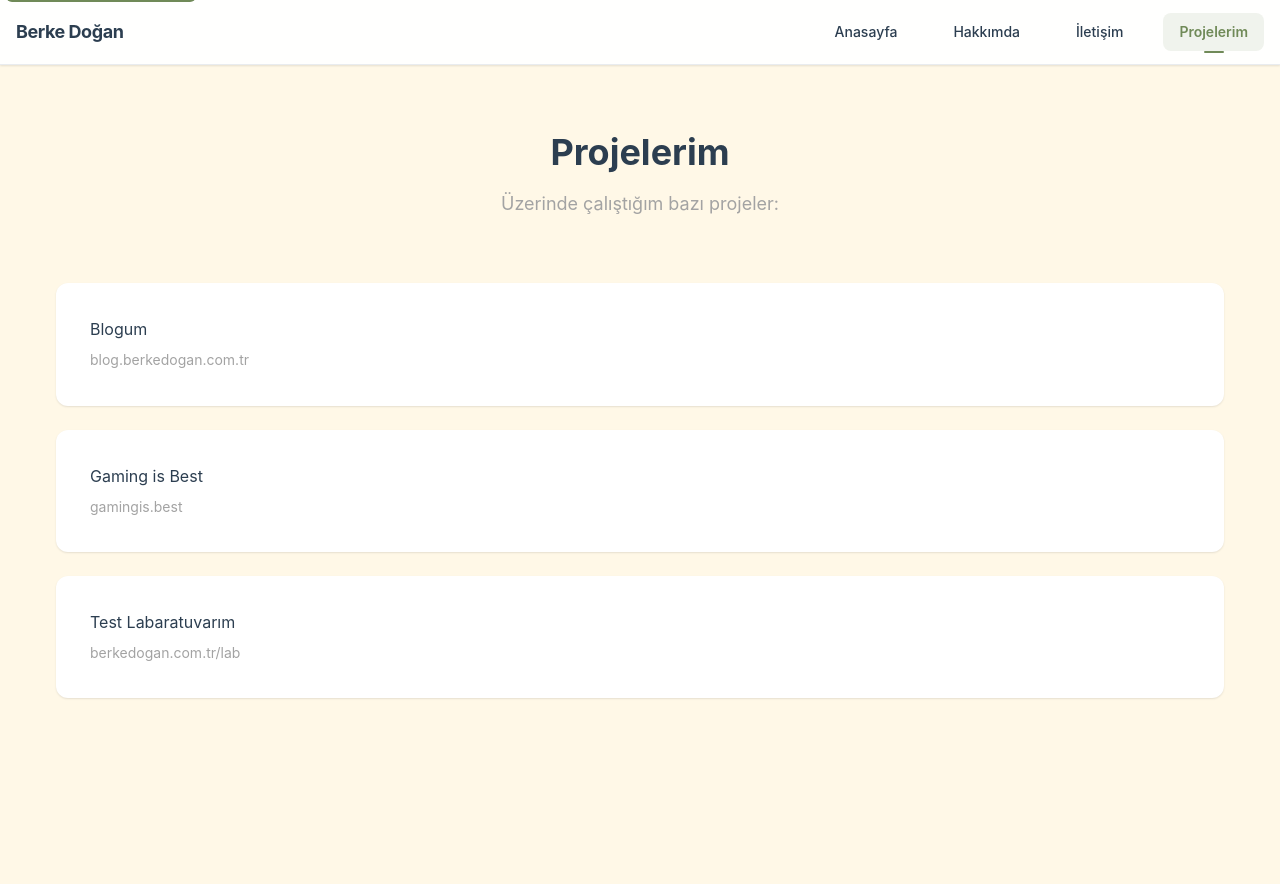
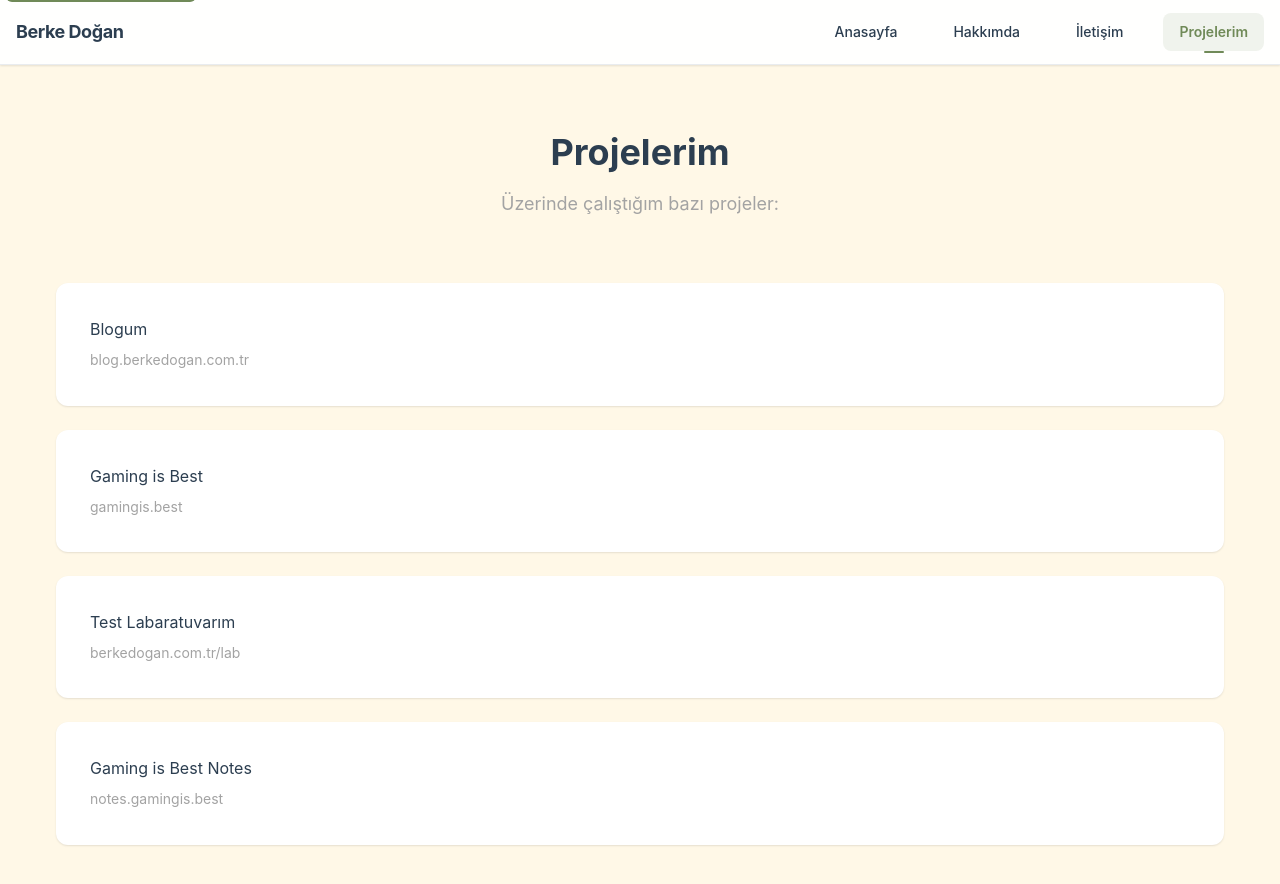
Before and after one commit to 1xKroMx/berkedogan.com.tr, a Vue app in the folder berkedogan/: page /projects in a window 1280 px wide. Shown: the top 884 px of the page. Built offline with nearby package versions, Linux system fonts and the light colour scheme.

Commit message:
Project added

```diff
--- a/berkedogan/src/views/ProjectsView.vue
+++ b/berkedogan/src/views/ProjectsView.vue
@@ -15,6 +15,7 @@ const projects = computed<Project[]>(() => [
   { id: 1, link: 'https://blog.berkedogan.com.tr', name: t.value.project1Name, description: 'blog.berkedogan.com.tr' },
   { id: 2, link: 'https://gamingis.best', name: 'Gaming is Best', description: 'gamingis.best' },
   { id: 3, link: '/lab', name: t.value.project3Name, description: 'berkedogan.com.tr/lab' },
+  { id: 4, link: 'https://notes.gamingis.best', name: 'Gaming is Best Notes', description: 'notes.gamingis.best' }
 ]);
 </script>
 
```
